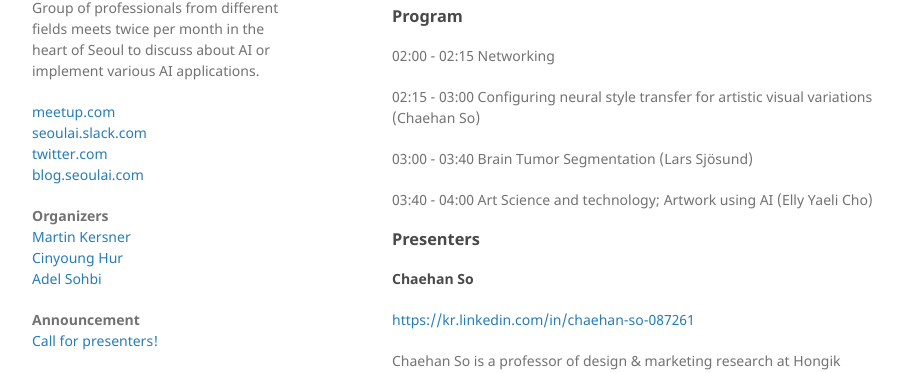
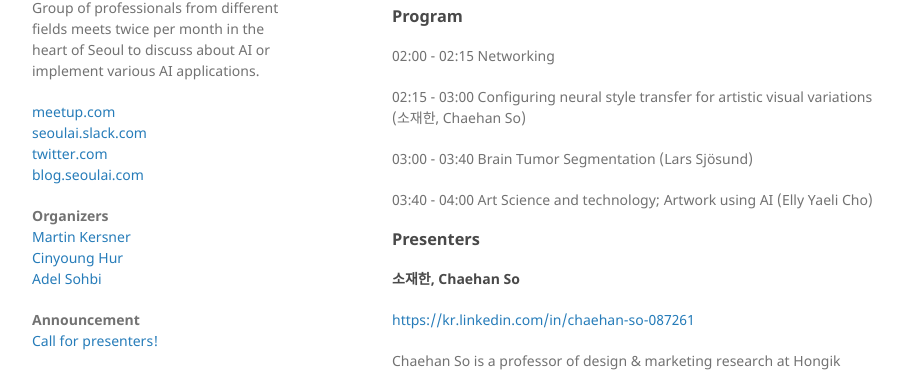
Before and after one commit to martinkersner/seoul-artificial-intelligence-meetup, a Jekyll site: the page built from docs/index.md, in a window 1280 px wide and 900 px high, scrolled down 472 px. Shown: the part 173-546 px from the top of the window, without its empty margins (178-1101 px from the left). Built offline with Jekyll 4.4.1, drawn with Linux system fonts in a browser that asks for light colours.

Commit message:
소재한

```diff
--- a/docs/index.md
+++ b/docs/index.md
@@ -19,7 +19,7 @@ Saturday, May 26, 2018
 ### Program
 02:00 - 02:15 Networking
 
-02:15 - 03:00 Configuring neural style transfer for artistic visual variations (Chaehan So)
+02:15 - 03:00 Configuring neural style transfer for artistic visual variations (소재한, Chaehan So)
 
 03:00 - 03:40 Brain Tumor Segmentation (Lars Sjösund)
 
@@ -39,7 +39,7 @@ Saturday, May 26, 2018
 
 ### Presenters
 
-#### Chaehan So
+#### 소재한, Chaehan So
 [https://kr.linkedin.com/in/chaehan-so-087261](https://kr.linkedin.com/in/chaehan-so-087261)
 
 Chaehan So is a professor of design & marketing research at Hongik University, International School of Design for Advanced Studies (IDAS) in Seoul, South Korea. His main research interests are on experience design, design thinking methodology and applied AI. Together, Dr. So is merging these methods into design psychology - new and psychologically-grounded ways of creating user experience. Dr. So has a strong interdisciplinary intent that arises from his diverse educational background - he has master’s degrees in business (Ecole Supérieure de Commerce de Paris, France) and electrical engineering (Technical University Berlin, Germany) and a Ph.D. in Psychology (Humboldt University of Berlin, Germany). Previously, Dr. So had gained over 13 years consulting experience in agile methodologies and management of online companies.
```
